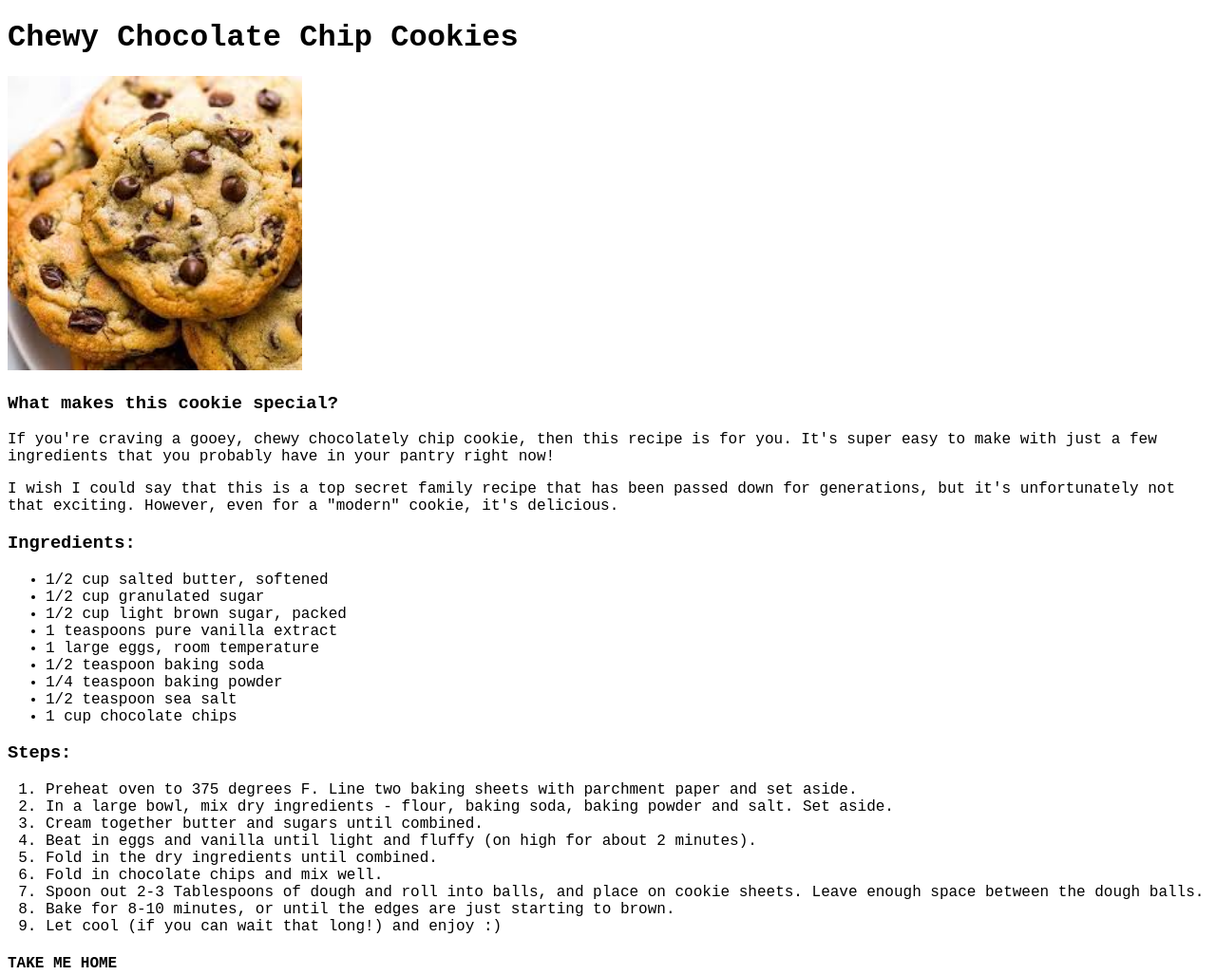
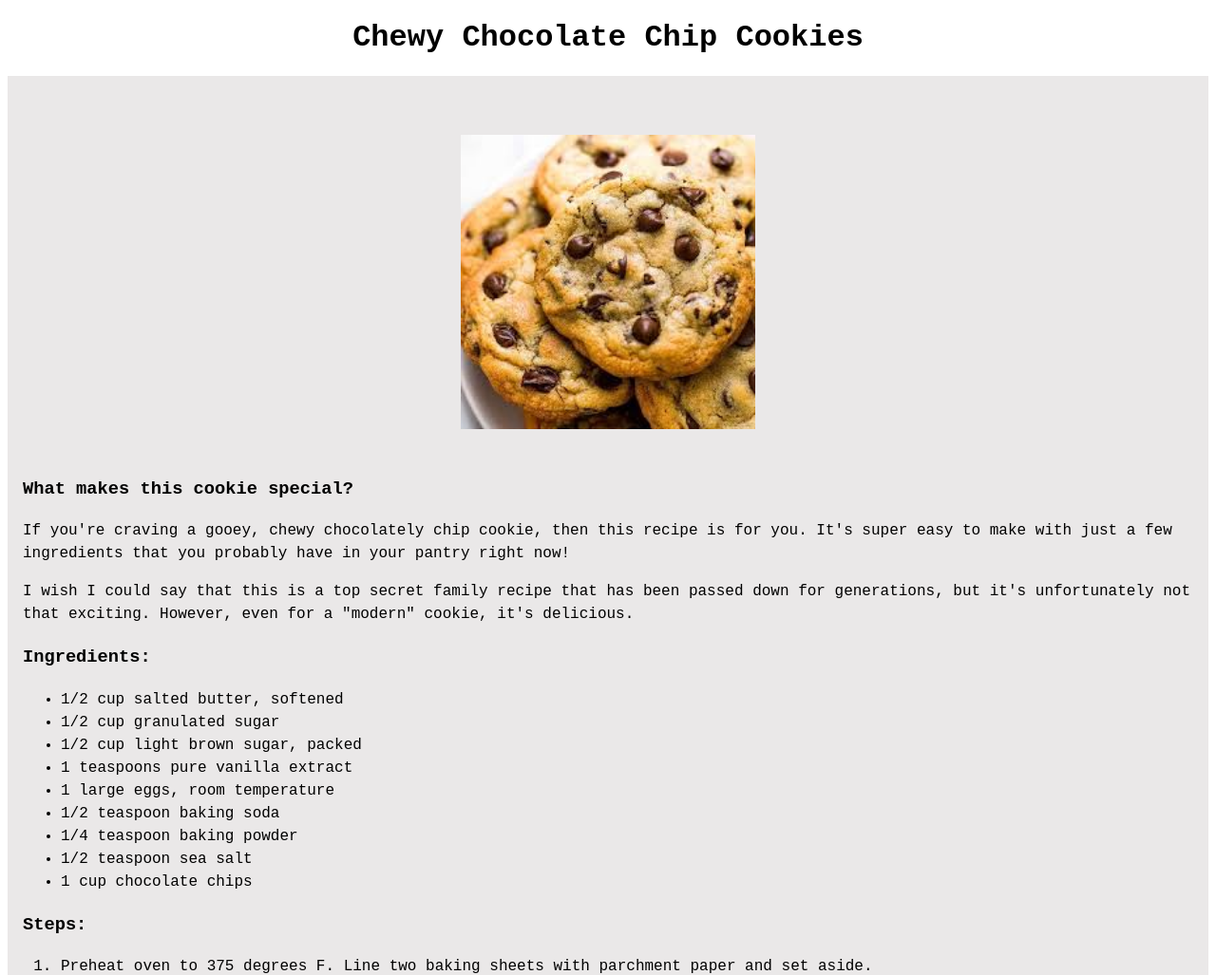
Before and after one commit to cczar87/odin-recipes, a plain HTML site: page recipes/chocolate-chip-cookies.html in a window 1280 px wide. Shown: the top 1027 px of the page at 95% size. Drawn offline with Linux system fonts and the light colour scheme.

Commit message:
Add additional elements and classes

```diff
--- a/recipes/chocolate-chip-cookies.html
+++ b/recipes/chocolate-chip-cookies.html
@@ -7,13 +7,15 @@
 <head>
 
 <body>
-    <h1>Chewy Chocolate Chip Cookies</h1>
-
-    <p><img src="images/cookies.jpeg" alt="A stack of chocolate chip cookies" height="310 width:310">
-    <p><h3>What makes this cookie special?</h3>
+    <h1 class="cookies-header">Chewy Chocolate Chip Cookies</h1>
+    <div class="cookies-subheader">
+        <p><img class="food-pic"
+            src="images/cookies.jpeg" alt="A stack of chocolate chip cookies"
+            height="310 width:310">
+        <h3>What makes this cookie special?</h3>
         <p>If you're craving a gooey, chewy chocolately chip cookie, then this recipe is for you. It's super easy to make with just a few ingredients that you probably have in your pantry right now!</p>
         <p>I wish I could say that this is a top secret family recipe that has been passed down for generations, but it's unfortunately not that exciting. However, even for a "modern" cookie, it's delicious.</p>
-    <p><h3>Ingredients:</h3></p>
+        <h3>Ingredients:</h3></p>
            <ul>
                <li>1/2 cup salted butter, softened</li>
                <li>1/2 cup granulated sugar</li>
@@ -37,7 +39,8 @@
                <li> Bake for 8-10 minutes, or until the edges are just starting to brown.</li>
                <li> Let cool (if you can wait that long!) and enjoy :)</l1>
            </ol>
-    </p><a href="../index.html"><h4>TAKE ME HOME</h4></a>
+        </div>
+        </p><a href="../index.html"><h4 class="go-home">TAKE ME HOME</h4></a>
         <p><em>Credit to joyfoodsunshine.com</em></p>
 </body>
 </html>
```
Lines whose indentation alone changed are shown as unchanged.
